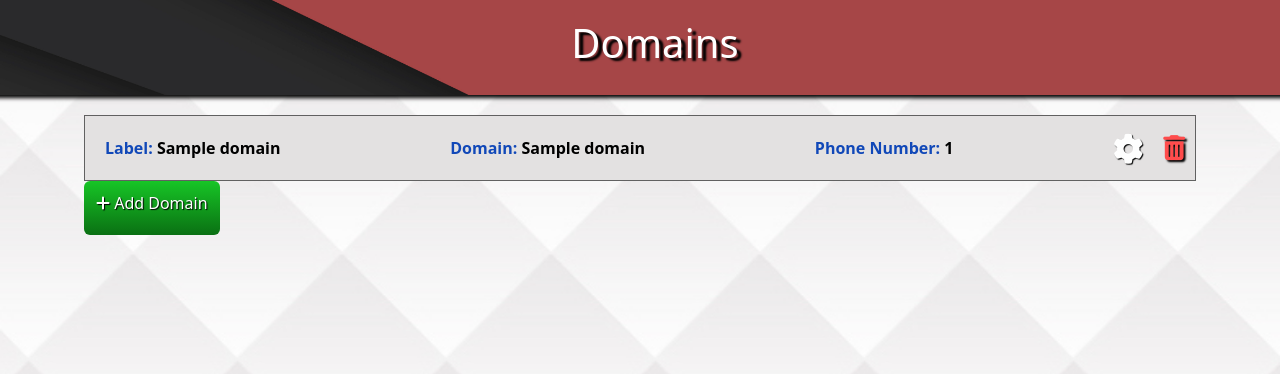
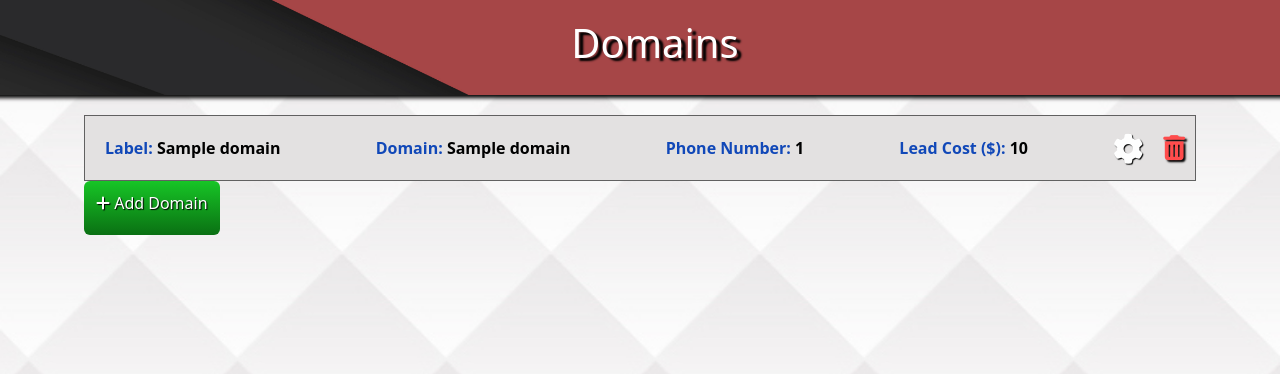
Before and after one commit to ahndawn/Exclusive-Lead-Server, a Flask app: template templates/domains.html in a window 1280 px wide. Shown: the part 46-420 px from the top of the page. Run offline with Flask 3, Linux system fonts and the light colour scheme; the template is opened without the code that fills it: most values are stand-ins (such as "Sample title", 1, 10 or a date in 2020); form fields are guessed from the names that the template uses; some libraries are stand-ins or nearby versions.

```diff
--- a/templates/domains.html
+++ b/templates/domains.html
@@ -15,6 +15,9 @@
     </div>
     <div class="domain-info">
       <strong style="color:#1148b8; text-shadow: none">Phone Number:</strong> {{ domain.d_phone_number }}
+    </div>
+    <div class="domain-info">
+      <strong style="color:#1148b8; text-shadow: none">Lead Cost ($):</strong> {{ domain.lead_cost }}
     </div>
     <div>
     <div class="settings-delete-container">
```
